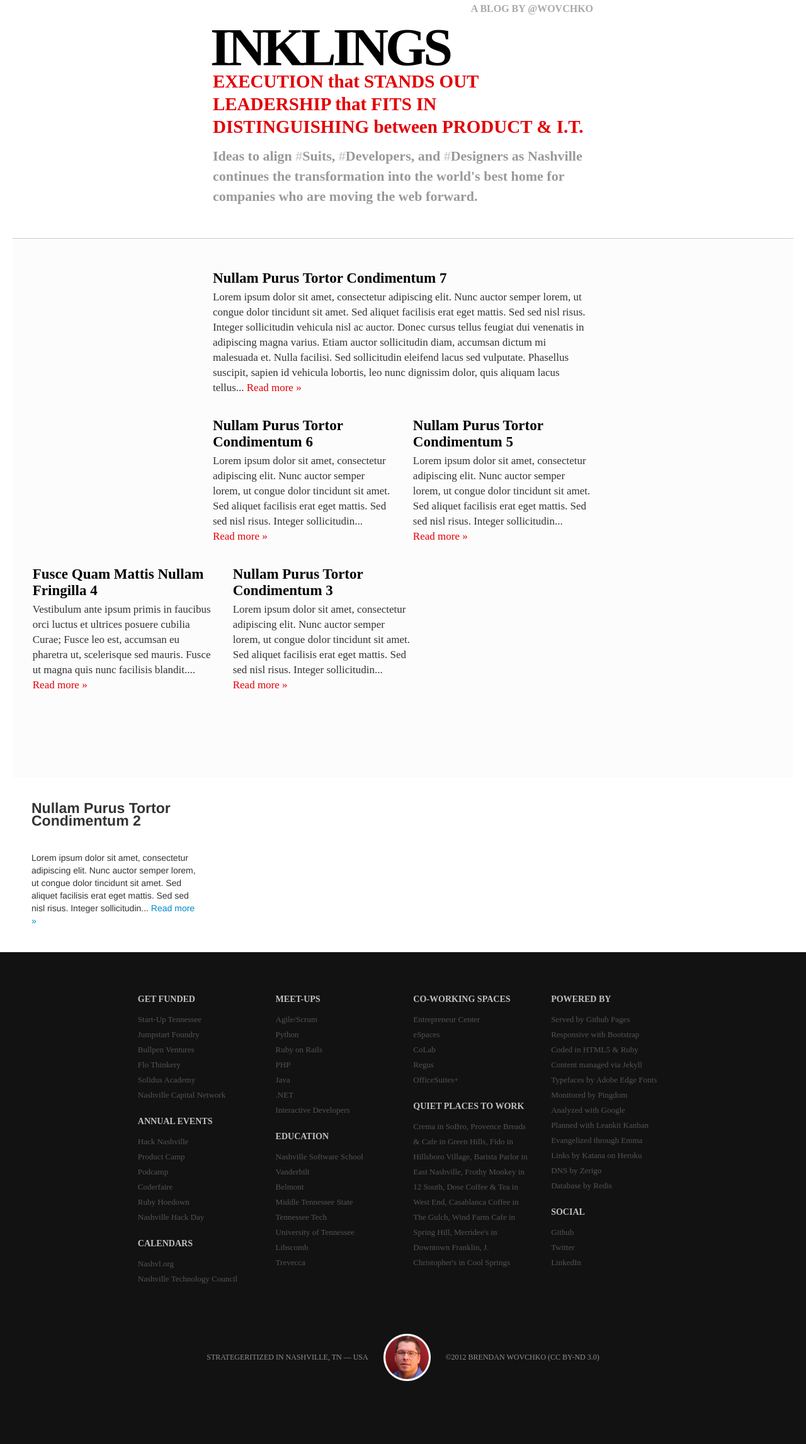
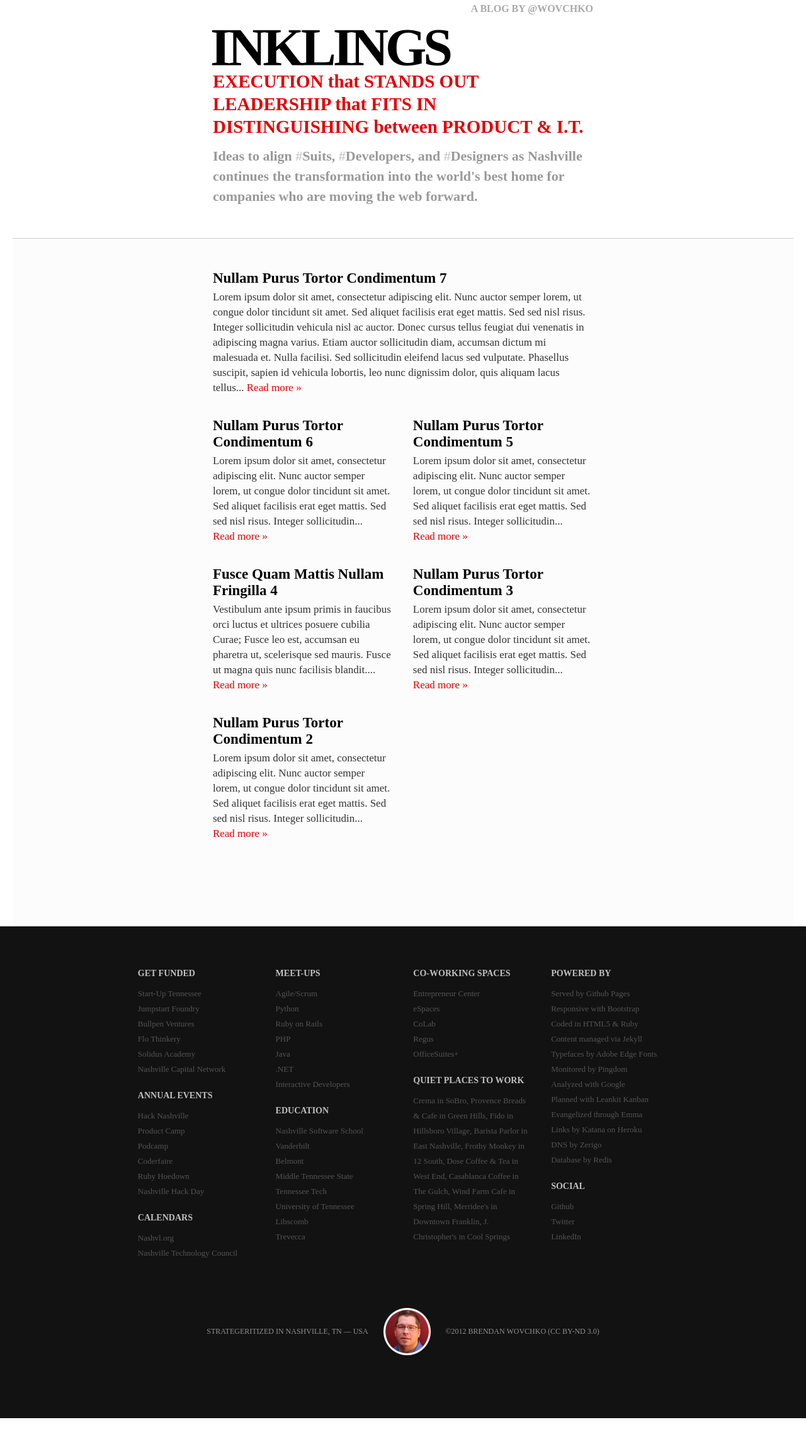
Before and after one commit to wovchko/inklings, a Jekyll site: the page built from index.html, in a window 1280 px wide. Shown: the whole page at 63% size. Built offline with Jekyll 4.4.1, drawn with Linux system fonts in a browser that asks for light colours; Markdown is read by kramdown in place of the engine named in the settings; the list of posts is cut into pages by our own code; after the commit the page ends 2252 px from its top, so only the background shows below that.

Commit message:
changing-up the method of previewing posts as WordPress method didn't work.

```diff
--- a/index.html
+++ b/index.html
@@ -14,30 +14,26 @@ layout: default
 {% endfor %}
 
 
+{% for post in site.posts offset:1 %}
+  {% capture thecycle %}{% cycle '1', '2' %}{% endcapture %}
+    {% if thecycle == '1' or forloop.last == true %}
      <div class="row-fluid">
        <div class="span3"></div>
-         {% for post in site.posts offset:1 %}
-             {% capture thecycle %}{% cycle '1', '2' %}{% endcapture %}
-
-             {% if thecycle == '1' or thecycle == '2' %}
        <div class="span3">
          <h5>{{post.title}}</h5>
          <p>{{ post.content | strip_html | truncatewords:30}} <a href="{{post.url}}">Read more &raquo;</a></p>
        </div>
-
+      {% if forloop.last == true %}
+       <div class="span6"></div>
+     </div>
+      {% endif %}
+    {% endif %}
     {% if thecycle == '2' %}
+       <div class="span3">
+         <h5>{{post.title}}</h5>
+         <p>{{ post.content | strip_html | truncatewords:30}} <a href="{{post.url}}">Read more &raquo;</a></p>
+       </div>
        <div class="span3"></div>
      </div>
     {% endif %}
-             {% endif %}
-
-
-             {% if thecycle == '1' and forloop.last == true %}
-             </div>
-             <div class="row-fluid">
-               <div class="span6"></div>
-             {% endif %}
-
 {% endfor %}
-       <div class="span3"></div>
-     </div>
```
Lines whose indentation alone changed are shown as unchanged.
